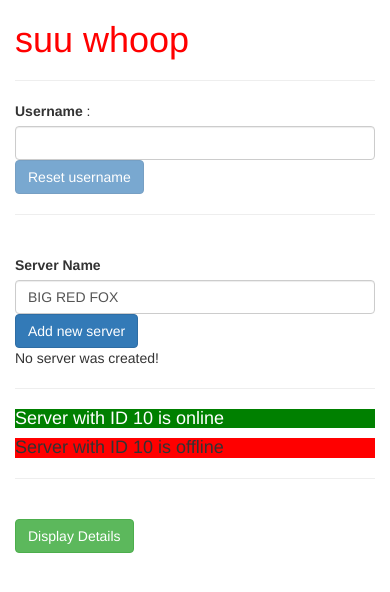
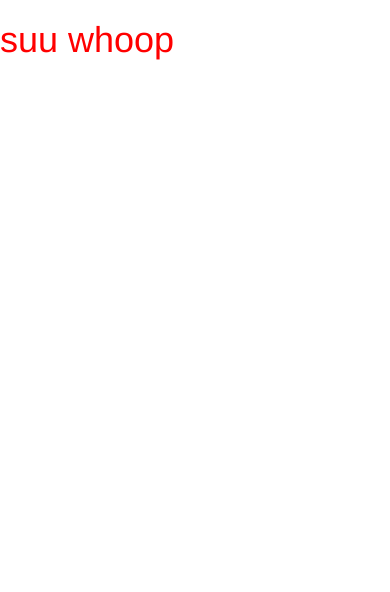
Before and after one commit to JoseLoarca/angular-app, an Angular app: page / in a window 390 px wide. Shown: the top 592 px of the page. Built offline with nearby package versions, Linux system fonts and the light colour scheme.

Commit message:
clean app for project

```diff
--- a/src/app/app.component.html
+++ b/src/app/app.component.html
@@ -1,9 +1 @@
-<div class="container">
-  <div class="row">
-    <div class="col-xs-12">
-      <h1>suu whoop</h1>
-      <hr>
-      <app-servers></app-servers>
-    </div>
-  </div>
-</div>
+<h1>suu whoop</h1>
--- a/src/app/app.module.ts
+++ b/src/app/app.module.ts
@@ -3,14 +3,10 @@ import { NgModule } from '@angular/core';
 import {FormsModule} from '@angular/forms';
 
 import { AppComponent } from './app.component';
-import {ServerComponent} from './server/server.component';
-import { ServersComponent } from './servers/servers.component';
 
 @NgModule({
   declarations: [
-    AppComponent,
-    ServerComponent,
-    ServersComponent
+    AppComponent
   ],
   imports: [
     BrowserModule,
--- a/src/app/server/server.component.html
+++ /dev/null
@@ -1,2 +0,0 @@
-<h4 [ngStyle]="{backgroundColor: getColor()}"
-    [ngClass]="{online: serverStatus == 'online'}">Server with ID {{ serverId }} is {{serverStatus}}</h4>
--- a/src/app/server/server.component.ts
+++ /dev/null
@@ -1,28 +0,0 @@
-import {Component} from '@angular/core';
-
-@Component({
-  selector: 'app-server',
-  templateUrl : './server.component.html',
-  styles: [`
-    .online {
-      color: white;
-    }
-  `]
-})
-
-export class ServerComponent {
-  serverId = 10;
-  serverStatus = 'offline';
-
-  constructor() {
-    this.serverStatus = Math.random() > 0.5 ? 'online' : 'offline';
-  }
-
-  getServerStatus() {
-    return this.serverStatus;
-  }
-
-  getColor() {
-    return this.serverStatus === 'online' ? 'green' : 'red';
-  }
-}
--- a/src/app/servers/servers.component.css
+++ /dev/null
@@ -1,3 +0,0 @@
-.white-text {
-  color: white;
-}
--- a/src/app/servers/servers.component.html
+++ /dev/null
@@ -1,37 +0,0 @@
-<label for="username">Username</label> : {{username}}
-<input type="text" class="form-control" id="username" [(ngModel)]="username" (input)="verifyButton()">
-<button
-  class="btn btn-primary"
-  [disabled]="!allowClickButton"
-  (click)="resetUsername()">Reset username
-</button>
-<hr>
-<br>
-<label for="serverName">Server Name</label><!--: {{serverName}}-->
-<!--<input id="serverName" type="text" class="form-control" (input)="onUpdateServerName($event)">-->
-<input id="serverName" type="text" class="form-control" [(ngModel)]="serverName">
-<button
-  class="btn btn-primary"
-  [disabled]="!allowNewServer"
-  (click)="onCreateServer()">Add new server
-</button>
-<!--<h4>{{serverCreationStatus}}</h4>-->
-<p *ngIf="serverCreated; else noServer">Server was created, server name is {{ serverName }}</p>
-<ng-template #noServer>
-  <p>No server was created!</p>
-</ng-template>
-<hr>
-<app-server *ngFor="let server of servers"></app-server>
-<hr>
-<br>
-<!--<button-->
-<!--class="btn btn-success" (click)="showSecret = !showSecret">Display Details</button>-->
-<button
-  class="btn btn-success" (click)="onToggleDetails()">Display Details
-</button>
-<p *ngIf="showSecret">Secret Password: SUU WHOOP</p>
-<div
-  *ngFor="let logItem of log; let i = index"
-  [ngStyle]="{backgroundColor: i >= 5 ? 'blue' : 'transparent'}"
-  [ngClass]="{'white-text': i >= 5}"
-  >{{ logItem }}</div>
--- a/src/app/servers/servers.component.ts
+++ /dev/null
@@ -1,53 +0,0 @@
-import { Component, OnInit } from '@angular/core';
-
-@Component({
-  selector: 'app-servers',
-  templateUrl: './servers.component.html',
-  styleUrls: ['./servers.component.css']
-})
-export class ServersComponent implements OnInit {
-  allowNewServer = false;
-  serverName = 'BIG RED FOX';
-  username = '';
-  serverCreationStatus = 'No server was created!';
-  allowClickButton = false;
-  serverCreated = false;
-  servers = ['suu whoop server', 'og server'];
-  showSecret = false;
-  log = [];
-
-  constructor() {
-    // () => {} es lo mismo que function(){}
-    setTimeout(() => {
-      this.allowNewServer = true;
-    }, 2000);
-  }
-
-  ngOnInit() {
-  }
-
-  onToggleDetails() {
-    this.showSecret = !this.showSecret;
-    this.log.push(new Date());
-  }
-
-  onCreateServer() {
-    this.serverCreated = true;
-    this.servers.push(this.serverName);
-    this.serverCreationStatus = 'Server was created! The name is: ' + this.serverName;
-  }
-
-  resetUsername() {
-    this.username = '';
-    this.allowClickButton = false;
-  }
-
-  verifyButton() {
-    this.allowClickButton = (this.username !== '');
-  }
-
-  onUpdateServerName(event: Event) {
-    this.serverName = (<HTMLInputElement>event.target).value;
-  }
-
-}
```
